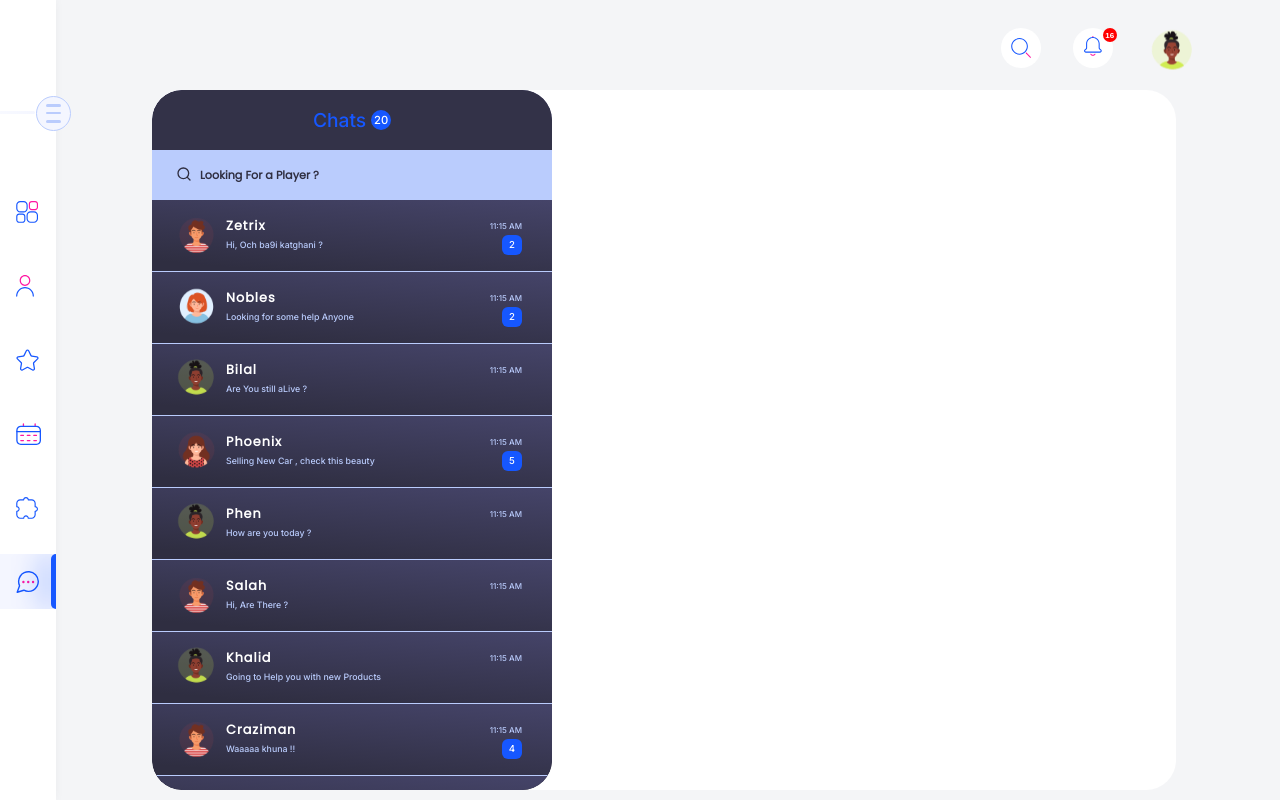
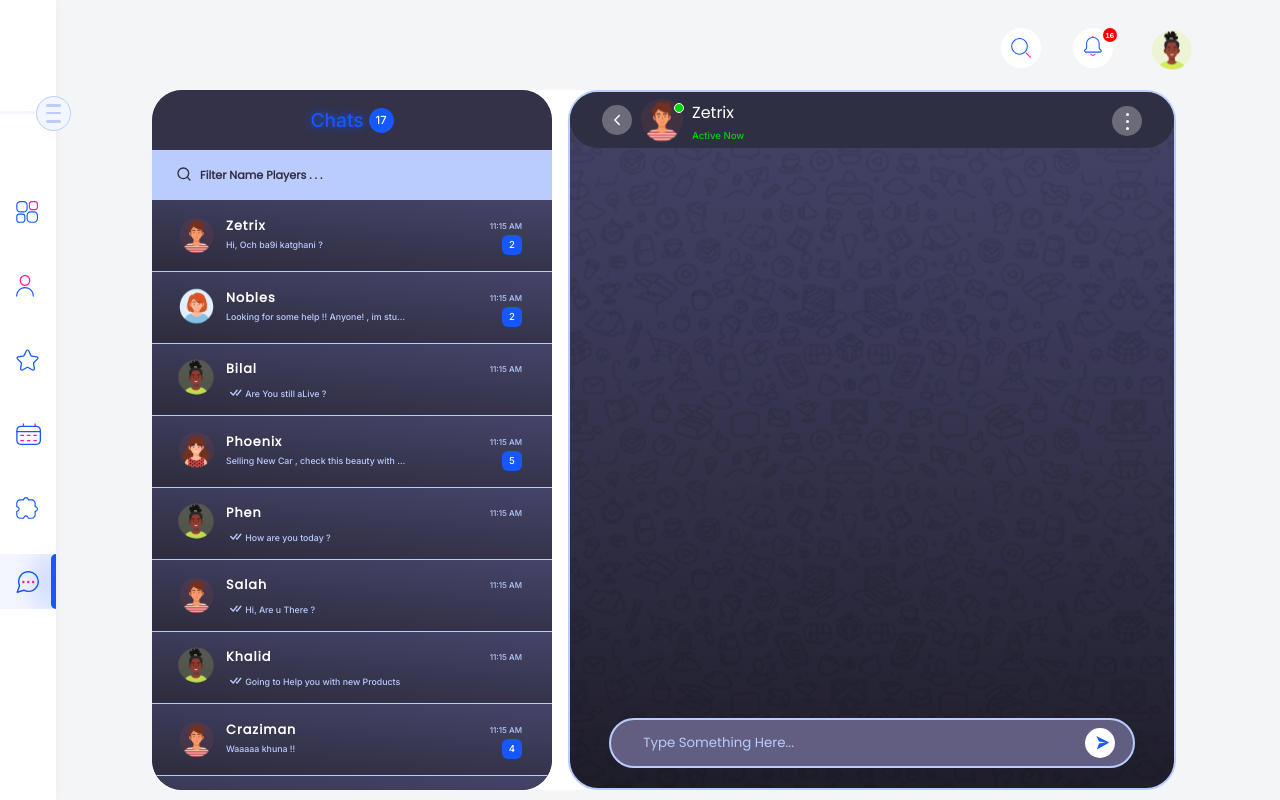
Before and after one commit to Elmostafa01/PingPong, a React (Vite) app: page /chat in a window 1280 px wide. Built offline with nearby package versions, Linux system fonts and the light colour scheme; no server answers; a web font is replaced by a local one.

Commit message:
update conversation scss

```diff
--- /dev/null
+++ b/src/components/ChatContent.tsx
@@ -0,0 +1,11 @@
+import React from 'react'
+
+const ChatContent = () => {
+  return (
+    <div className='chat-messages'>
+
+    </div>
+  )
+}
+
+export default ChatContent
--- /dev/null
+++ b/src/components/ChatFooter.tsx
@@ -0,0 +1,22 @@
+import React from 'react'
+import { RiSendPlaneFill } from "react-icons/ri";
+
+
+const ChatFooter: React.FC = () => {
+  return (
+    <div className='chat-footer'>
+      <div className="input-field">
+        <form action="">
+          <div className="input">
+            <input type="text" placeholder='Type Something Here...'/>
+          </div>
+          <button type='submit'>
+              <RiSendPlaneFill style={{transform: 'scale(1.2'}} />
+          </button>
+        </form>
+      </div>
+    </div>
+  )
+}
+
+export default ChatFooter
--- /dev/null
+++ b/src/components/ChatHeader.tsx
@@ -0,0 +1,34 @@
+import React from 'react'
+import { IoIosArrowBack } from "react-icons/io";
+import mentwo from '../images/mentwo.svg'
+
+const ChatHeader: React.FC = () => {
+  return (
+    <div className='chat-header'>
+      <div className="left-side">
+        <div className="goback">
+            <IoIosArrowBack style={{transform: 'scale(1.6)'}} />
+        </div>
+        <div className="avatar">
+            <span></span>
+            <img src={mentwo} alt="" />
+        </div>
+        <div className="name-state-label">
+            <p>Zetrix</p>
+            <span>Active Now</span>
+        </div>
+      </div>
+      <div className="right-side">
+        <div className="right-btn">
+            <button>
+                <span></span>
+                <span></span>
+                <span></span>
+            </button>
+        </div>
+      </div>
+    </div>
+  )
+}
+
+export default ChatHeader
--- a/src/pages/Chat.tsx
+++ b/src/pages/Chat.tsx
@@ -3,6 +3,11 @@ import mentwo from '../images/mentwo.svg';
 import girone from '../images/girlone.svg';
 import girltwo from '../images/girltwo.svg';
 import { FiSearch } from "react-icons/fi";
+import { BsCheckAll } from "react-icons/bs";
+import { useState } from 'react';
+import ChatHeader from '../components/ChatHeader';
+import ChatFooter from '../components/ChatFooter';
+import ChatContent from '../components/ChatContent';
 
 
 interface Contact {
@@ -23,7 +28,7 @@ const allFriendsData: Contact[] = [
   },
   {
     name: 'Nobles',
-    lastMsg: 'Looking for some help Anyone ',
+    lastMsg: 'Looking for some help !! Anyone! , im stuck in this elohell and i dont know what to do !! ',
     image: girltwo,
     message: '',
     msgNumber: 2
@@ -37,7 +42,7 @@ const allFriendsData: Contact[] = [
   },
   {
     name: 'Phoenix',
-    lastMsg: 'Selling New Car , check this beauty',
+    lastMsg: 'Selling New Car , check this beauty with turbo and Akrapovic exaust',
     image: girone,
     message: '',
     msgNumber: 5
@@ -51,7 +56,7 @@ const allFriendsData: Contact[] = [
   },
   {
     name: 'Salah',
-    lastMsg: 'Hi, Are There ?',
+    lastMsg: 'Hi, Are u There ?',
     image: mentwo,
     message: '',
     msgNumber: 0,
@@ -100,8 +105,17 @@ const allFriendsData: Contact[] = [
   },
 ];
 
+let msgUnreadTotal = 0;
+
+for (const unread of allFriendsData) {
+  msgUnreadTotal += unread.msgNumber
+}
+console.log(msgUnreadTotal)
 
 const Chat = () => {
+  const [players, setPlayers] = useState<Contact[]>(allFriendsData)
+  const [search, setSearch] = useState('');
+
   return (
     <div className='chat'>
       <div className="wrapper">
@@ -109,15 +123,23 @@ const Chat = () => {
           <div className="header">
             <div className="chats">
               <p>Chats</p>
-              <span>20</span>
+              <span>{msgUnreadTotal}</span>
             </div>
           </div>
           <div className="searchbar">
             <FiSearch className='search-tool' />
-            <input type="text" placeholder='Looking For a Player ?' />
+            <input
+              onChange={(e) => setSearch(e.target.value)}
+              type='text'
+              placeholder='Filter Name Players . . .'
+            />
           </div>
           <div className="contacts-list">
-            {allFriendsData.map((contact, i) => (
+            {players.filter((player) =>
+              search.toLocaleLowerCase() === ''? player
+              : player.name.toLowerCase().includes(search)
+            )
+            .map((contact, i) => (
               <div className="contact" key={i}>
                 <div className="avatar">
                   <img src={contact.image} alt="" />
@@ -128,7 +150,15 @@ const Chat = () => {
                     <p>11:15 AM</p>
                   </div>
                   <div className="msg-label">
-                    <div className="last-msg">{contact.lastMsg}</div>
+                    <div className="last-msg">
+                      <BsCheckAll style={{
+                        display: contact.msgNumber <= 0 ? 'inline-block' : 'none',
+                        fontSize: '1.2rem',
+                        transform: 'translateY(5px)',
+                        padding: '0 2px'
+                        }} />
+                      {contact.lastMsg}
+                    </div>
                     <span style={{background: contact.msgNumber == 0 ? 'transparent' : ''}}>
                       {contact.msgNumber == 0 ? '' : contact.msgNumber}
                     </span>
@@ -138,6 +168,11 @@ const Chat = () => {
             ))}
           </div>
         </div>
+        <div className="chat-conversation">
+          <ChatHeader />
+          <ChatContent />
+          <ChatFooter />
+        </div>
       </div>
     </div>
   )
--- a/src/styles/_chat.scss
+++ b/src/styles/_chat.scss
@@ -37,39 +37,19 @@
     //background: #fff;
     //border: 2px solid blue;
 
-    .title {
-        width: 100%;
-        overflow: hidden;
-        max-width: 180px;
-        position: absolute;
-        top: 1.2rem;
-        left: 2rem;
-
-        h1 {
-            font-family: 'Lilita One', cursive;
-            color: #353E6C;
-            font-size: 1.5em;
-            font-weight: 700;
-            animation: slide 1.8s cubic-bezier(0.365, 0.84, 0.44, 1) forwards ;
-            transform: translateY(-180%);
-            margin: 0;
-
-        }
-    }
-
     .wrapper {
         position: relative;
         display: flex;
+        align-content:center;
         //justify-content: center;
-        align-content:center;
         gap: 1rem;
-        //overflow: hidden;
-        overflow-x: hidden;
+        //overflow-x: hidden;
         background: #fff;
         width: 100%;
         max-width: 1300px;
         height: 700px;
         border-radius: 30px;
+        //overflow: hidden;
         //border: 2px solid red;
 
         .chat-contact {
@@ -83,6 +63,7 @@
             border-bottom-left-radius: 30px;
             border-bottom-right-radius: 30px;
             overflow: hidden;
+
 
             .header {
                 @include flexo();
@@ -100,15 +81,16 @@
                         font-family: 'Inter', sans-serif;
                         color: $solidblue;
                         font-size: 1.2rem;
-                        pointer-events: none
+                        pointer-events: none;
+                        text-shadow: 0 0 10px $solidblue;
                     }
 
                     span {
                         @include flexo();
                         color: #fff;
                         background-color: $solidblue;
-                        width: 20px;
-                        height: 20px;
+                        width: 25px;
+                        height: 25px;
                         border-radius: 50%;
                         padding: 2px 5px;
                         font-size: 0.7rem;
@@ -252,5 +234,198 @@
             }
 
         }
+
+        .chat-conversation {
+            display: flex;
+            flex-direction: column;
+            justify-content: space-between;
+            position: relative;
+            width: 100%;
+            max-width: 900px;
+            min-width: 300px;
+            height: 700px;
+            border-radius: 30px;
+            background: #454469;
+            background: url('/src/images/backgrounds/BG-chat-min.png');
+            border: 2px solid #baccfd;
+
+            .chat-header {
+                position: relative;
+                height: 70px;
+                width: 100%;
+                background: #2f2f43;
+                border-top-left-radius: 30px;
+                border-top-right-radius: 30px;
+                border-bottom-right-radius: 30px;
+                border-bottom-left-radius: 30px;
+
+                .left-side {
+                    position: absolute;
+                    top: 0;
+                    left: 2rem;
+                    display: flex;
+                    align-items: center;
+                    justify-content: flex-start;
+                    height: 100%;
+                    width: 200px;
+
+                    .goback {
+                        @include flexo();
+                        padding: 10px;
+                        color: #fff;
+                        border-radius: 50%;
+                        width: 30px;
+                        height: 30px;
+                        background: #6b6b7a;
+                        cursor: pointer;
+                    }
+
+                    .avatar {
+                        position: relative;
+                        height: 60px;
+                        width: 60px;
+
+                        span {
+                            position: absolute;
+                            right: 0.5rem;
+                            top: 0.8rem;
+                            height: 10px;
+                            width: 10px;
+                            border-radius: 30px;
+                            border: 1px solid #fff;
+                            background: #00D609;
+                        }
+
+                        img {
+                            height: 100%;
+                            width: 100%;
+                        }
+                    }
+
+                    .name-state-label {
+                        display: flex;
+                        align-items: flex-start;
+                        gap: 5px;
+                        flex-direction: column;
+
+                        p {
+                            color: #fff;
+                            font-family: 'Poppins', sans-serif;
+                            font-size: 1rem;
+                        }
+
+                        span {
+                            font-family: 'Inter', sans-serif;
+                            color: #00D609;
+                            font-size: 0.6rem;
+                        }
+                    }
+                }
+
+                .right-side {
+                    .right-btn {
+                        position: absolute;
+                        right: 2rem;
+                        top: 0.9rem;
+                        display: flex;
+                        align-items: center;
+                        width: 30px;
+                        height: 30px;
+                        background: #6b6b7a;
+                        border-radius: 50%;
+
+                        button {
+                            width: 100%;
+                            height: 100%;
+                            background: transparent;
+                            outline: 0;
+                            border: 0;
+                            display: flex;
+                            align-items: center;
+                            justify-content: center;
+                            flex-direction: column;
+                            gap: 4px;
+                            cursor: pointer;
+
+                            span {
+                                width: 3px;
+                                height: 3px;
+                                border-radius: 50%;
+                                background: #fff;
+                            }
+                        }
+                    }
+                }
+            }
+
+            .chat-messages {
+                width: 100%;
+                height: 100%;
+                //border: 1px solid red;
+            }
+
+            .chat-footer {
+                //position: absolute;
+                //bottom: 1rem;
+                margin-bottom: 10px;
+                width: 100%;
+                height: 70px;
+                padding: 10px;
+                display: flex;
+                align-items: center;
+                justify-content: center;
+                max-height: 200px;
+
+                .input-field {
+                    width: 90%;
+
+                    form {
+                        position: relative;
+                        width: 100%;
+                        height: 50px;
+                        .input {
+                            position: absolute;
+                            width: 100%;
+                            input {
+                                font-family: 'Poppins', sans-serif;
+                                width: 100%;
+                                padding: 0.8rem 2rem;
+                                height: 50px;
+                                outline: 0;
+                                border: 0;
+                                border: 2px solid #BACCFD;
+                                border-radius: 30px;
+                                background: #615E81;
+                                color: #fff;
+                                white-space: pre;
+                                &::placeholder {
+                                    color: #BACCFD;
+                                    font-weight: 400;
+                                }
+                                &:focus {
+                                    border: 2px solid $solidblue;
+                                }
+                            }
+                        }
+
+                        button {
+                            position: absolute;
+                            right: 20px;
+                            top: 10px;
+                            @include flexo();
+                            outline: 0;
+                            border: 0;
+                            background: #fff;
+                            color: $solidblue;
+                            width: 30px;
+                            height: 30px;
+                            border-radius: 50%;
+                            transform: rotate(45deg);
+                            cursor: pointer;
+                        }
+                    }
+                }
+            }
+        }
     }
 }
```
Also changed, not shown: src/images/backgrounds/BG-chat-min.png (added).
